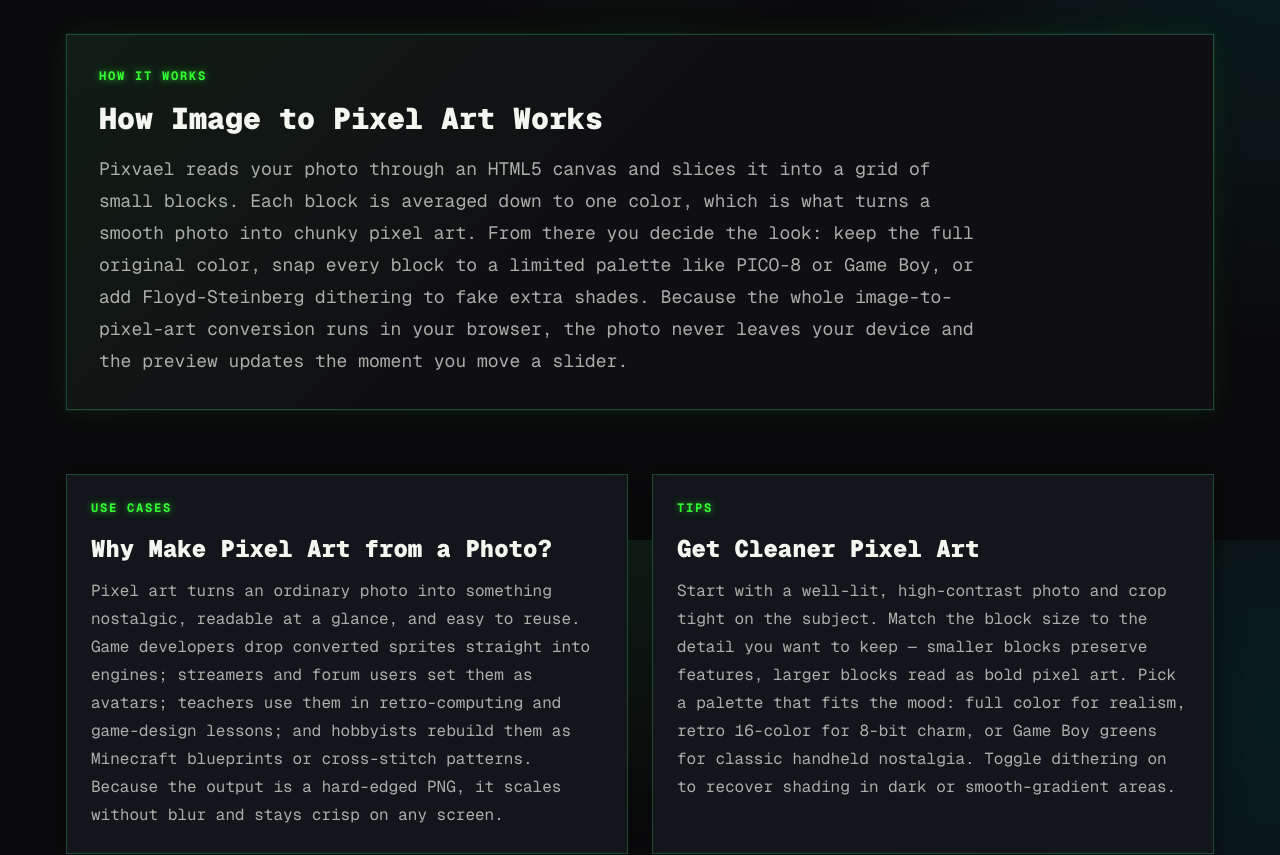
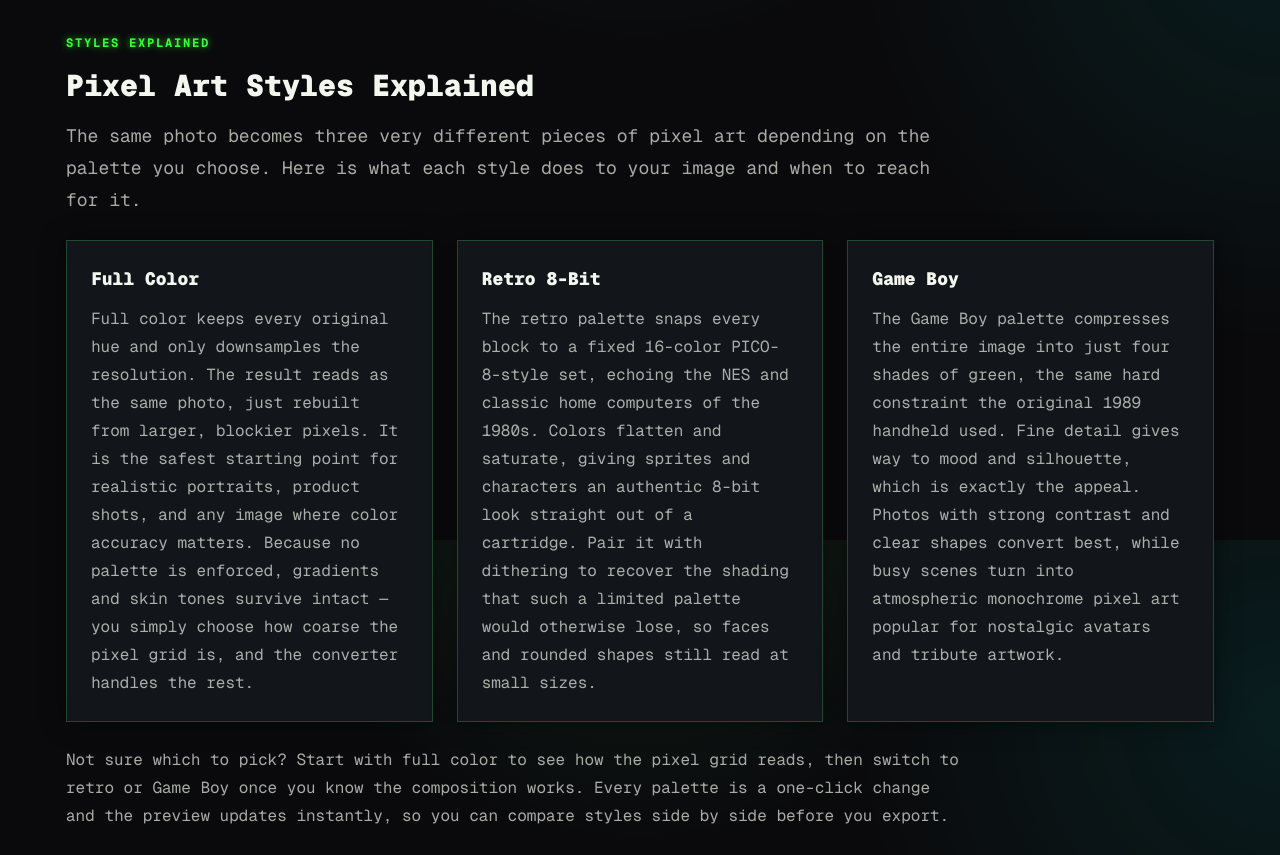
Before and after one commit to bruce-hmz/pixvael, a Next.js app: page / in a window 1280 px wide. Shown: the part 2660-3515 px from the top of the page. Built offline with nearby package versions, Linux system fonts and the light colour scheme.

Commit message:
seo(home): Title 缩到 52 字符 + 补 Pixel Art Styles 段
- Title 去 'Pixel Art Converter' 重复, 62→52 字符(≤60 防 SERP 截断)
- 新增 Pixel Art Styles Explained section(full color/retro/game boy 三段 + 引言 + tip), 正文 850→~1200 词

```diff
--- a/src/app/layout.tsx
+++ b/src/app/layout.tsx
@@ -10,14 +10,14 @@
 
 export const metadata: Metadata = {
   title: {
-    default: 'Image to Pixel Art — Free Online Pixel Art Converter | Pixvael',
+    default: 'Image to Pixel Art — Free Online Converter | Pixvael',
     template: '%s | Pixvael',
   },
   description:
     'Free image to pixel art converter. Turn any photo into pixel art online — no signup, no upload. Minecraft, 8-bit, Game Boy palettes, sharp PNG export.',
   metadataBase: new URL('https://pixvael.com'),
   openGraph: {
-    title: 'Image to Pixel Art — Free Online Pixel Art Converter | Pixvael',
+    title: 'Image to Pixel Art — Free Online Converter | Pixvael',
     description:
       'Free image to pixel art converter. Turn any photo into pixel art online — no signup, no upload.',
     url: 'https://pixvael.com',
@@ -27,7 +27,7 @@
   },
   twitter: {
     card: 'summary_large_image',
-    title: 'Image to Pixel Art — Free Online Pixel Art Converter | Pixvael',
+    title: 'Image to Pixel Art — Free Online Converter | Pixvael',
     description:
       'Free image to pixel art converter. Turn any photo into pixel art online — no signup, no upload.',
     images: ['/hero-portrait-v2.jpg'],
--- a/src/app/page.tsx
+++ b/src/app/page.tsx
@@ -182,6 +182,62 @@
         ]}
       />
 
+      <section className="mt-16">
+        <p className="terminal-label">styles explained</p>
+        <h2 className="mt-4 text-3xl font-black text-[var(--paper)]">
+          Pixel Art Styles Explained
+        </h2>
+        <p className="mt-4 max-w-4xl text-lg leading-8 text-[var(--paper-muted)]">
+          The same photo becomes three very different pieces of pixel art
+          depending on the palette you choose. Here is what each style does to
+          your image and when to reach for it.
+        </p>
+        <div className="mt-6 grid gap-6 md:grid-cols-3">
+          <div className="pixel-panel-raised p-6">
+            <h3 className="text-lg font-black text-[var(--paper)]">Full Color</h3>
+            <p className="mt-3 leading-7 text-[var(--paper-muted)]">
+              Full color keeps every original hue and only downsamples the
+              resolution. The result reads as the same photo, just rebuilt from
+              larger, blockier pixels. It is the safest starting point for
+              realistic portraits, product shots, and any image where color
+              accuracy matters. Because no palette is enforced, gradients and
+              skin tones survive intact — you simply choose how coarse the pixel
+              grid is, and the converter handles the rest.
+            </p>
+          </div>
+          <div className="pixel-panel-raised p-6">
+            <h3 className="text-lg font-black text-[var(--paper)]">Retro 8-Bit</h3>
+            <p className="mt-3 leading-7 text-[var(--paper-muted)]">
+              The retro palette snaps every block to a fixed 16-color PICO-8-style
+              set, echoing the NES and classic home computers of the 1980s.
+              Colors flatten and saturate, giving sprites and characters an
+              authentic 8-bit look straight out of a cartridge. Pair it with
+              dithering to recover the shading that such a limited palette would
+              otherwise lose, so faces and rounded shapes still read at small
+              sizes.
+            </p>
+          </div>
+          <div className="pixel-panel-raised p-6">
+            <h3 className="text-lg font-black text-[var(--paper)]">Game Boy</h3>
+            <p className="mt-3 leading-7 text-[var(--paper-muted)]">
+              The Game Boy palette compresses the entire image into just four
+              shades of green, the same hard constraint the original 1989
+              handheld used. Fine detail gives way to mood and silhouette, which
+              is exactly the appeal. Photos with strong contrast and clear shapes
+              convert best, while busy scenes turn into atmospheric monochrome
+              pixel art popular for nostalgic avatars and tribute artwork.
+            </p>
+          </div>
+        </div>
+        <p className="mt-6 max-w-4xl leading-7 text-[var(--paper-muted)]">
+          Not sure which to pick? Start with full color to see how the pixel
+          grid reads, then switch to retro or Game Boy once you know the
+          composition works. Every palette is a one-click change and the preview
+          updates instantly, so you can compare styles side by side before you
+          export.
+        </p>
+      </section>
+
       <section className="pixel-panel mt-16 p-6 sm:p-8">
         <p className="terminal-label">how it works</p>
         <h2 className="mt-4 text-3xl font-black text-[var(--paper)]">
```
